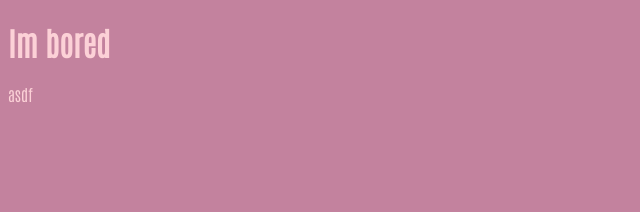
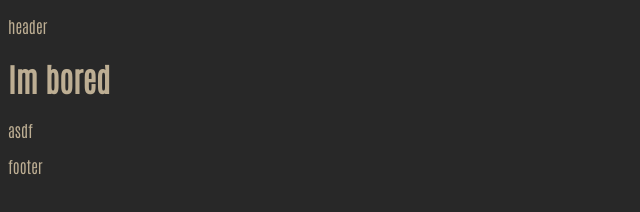
Before and after one commit to MousieOwl/MousieOwl.github.io, a plain HTML site: page index.html in a window 1280 px wide. Shown: the whole page, without its empty margins (0-640 px from the left). Drawn offline with nearby package versions, Linux system fonts and the light colour scheme; a web font is replaced by a local one.

Commit message:
Gruvbox/Footer and header pages
themed in gruvbox with a cheat sheet.md for the colour scheme, added pages for seperate header/footers

```diff
--- a/index.html
+++ b/index.html
@@ -1,13 +1,18 @@
 <!DOCTYPE html>
 <html>
-
 <head>
-    <title>A test website</title>
+    <script src="https://ajax.googleapis.com/ajax/libs/jquery/3.6.0/jquery.min.js"></script>
+    <title>MousieOwls Page</title>
     <link rel="stylesheet" href="/style/style.css">
+    <script src="scripts/jq.js"></script>
 </head>
 
 <body>
-    <h1>Im bored</h1>
-    <p>asdf</p>
+    <div id="header"></div>
+    <div class="body">
+        <h1>Im bored</h1>
+        <p>asdf</p>
+    </div>
+    <div id="footer"></div>
 </body>
 </html>
--- /dev/null
+++ b/pages/footer.html
@@ -0,0 +1 @@
+<p>footer</p>
--- /dev/null
+++ b/pages/header.html
@@ -0,0 +1 @@
+<p>header</p>
--- /dev/null
+++ b/scripts/jq.js
@@ -0,0 +1,4 @@
+$(function () {
+    $("#header").load("/pages/header.html");
+    $("#footer").load("/pages/footer.html");
+});
--- a/style/style.css
+++ b/style/style.css
@@ -2,6 +2,6 @@
 
 body {
     font-family: 'Antonio';
-    background: #c3829e;
-    color: #fcd1d7;
+    background: #282828;
+    color: #bdae93;
 }
```
Also changed, not shown: 1 other file.
